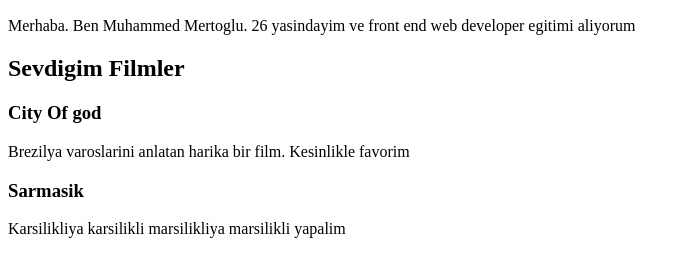
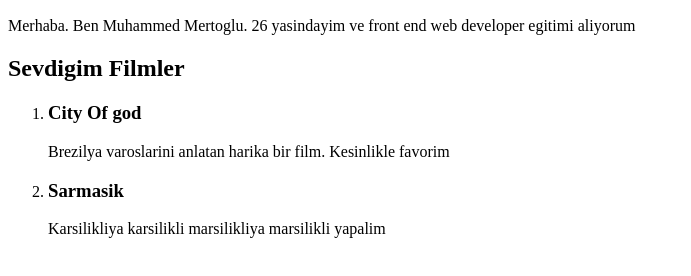
Before and after one commit to mmertoglu/HTML-PROJE1, a plain HTML site: page index.html in a window 1280 px wide. Shown: the part 96-372 px from the top of the page, without its empty margins (0-691 px from the left). Drawn offline with Linux system fonts and the light colour scheme.

Commit message:
list item added

```diff
--- a/index.html
+++ b/index.html
@@ -2,7 +2,13 @@
 <h2>Hakkimda</h2>
 <p>Merhaba. Ben Muhammed Mertoglu. 26 yasindayim ve front end web developer egitimi aliyorum</p>
 <h2>Sevdigim Filmler</h2>
-<h3>City Of god</h3>
-<p>Brezilya varoslarini anlatan harika bir film. Kesinlikle favorim</p>
-<h3>Sarmasik</h3>
-<p>Karsilikliya karsilikli marsilikliya marsilikli yapalim</p>
+<ol>
+    <li>
+        <h3>City Of god</h3>
+        <p>Brezilya varoslarini anlatan harika bir film. Kesinlikle favorim</p>
+    </li>
+    <li>
+        <h3>Sarmasik</h3>
+        <p>Karsilikliya karsilikli marsilikliya marsilikli yapalim</p>
+    </li>
+</ol>
```
